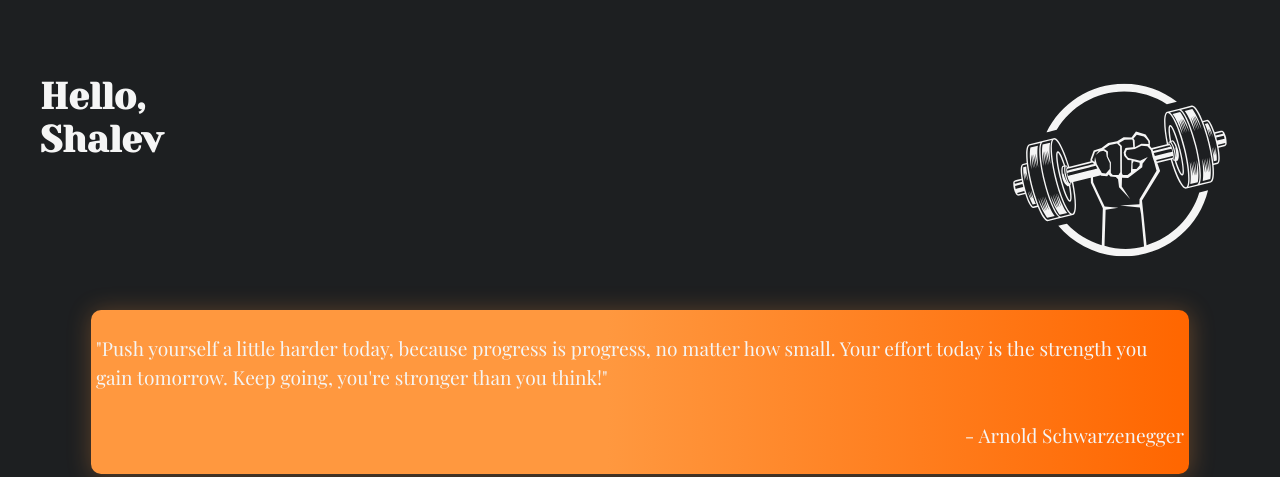
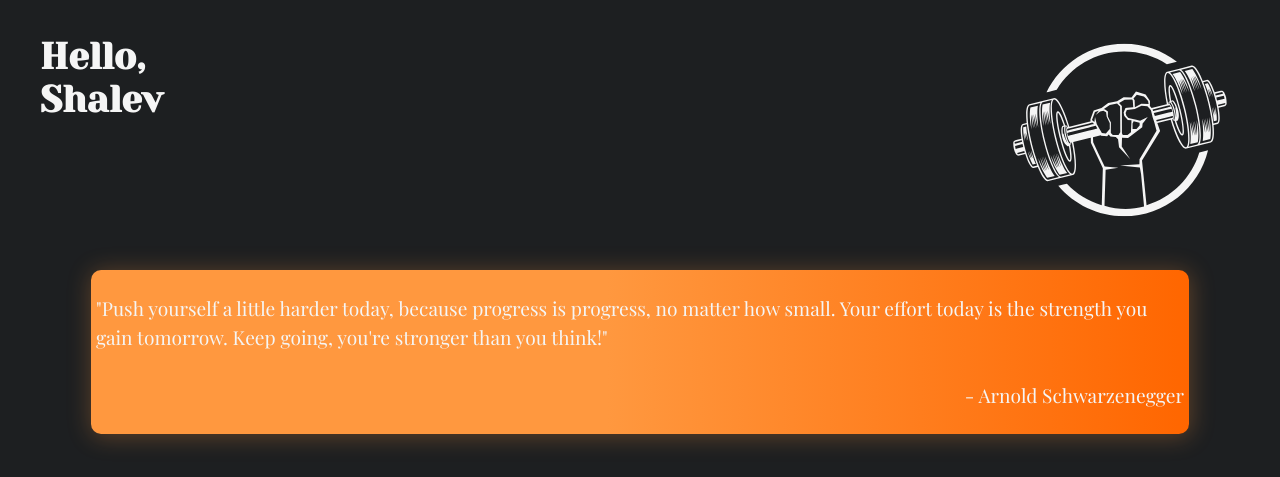
Before and after one commit to ShalevSha/workout-tracker-2, a plain HTML site: page index.html in a window 1280 px wide. Shown: the top 477 px of the page. Drawn offline with nearby package versions, Linux system fonts and the light colour scheme.

Commit message:
3 commit

```diff
--- a/style.css
+++ b/style.css
@@ -15,7 +15,7 @@
 header {
   display: flex;
   justify-content: space-between;
-  margin: 50px 40px;
+  margin: 10px 40px;
   margin-bottom: 20px;
 }
 h1 {
```
